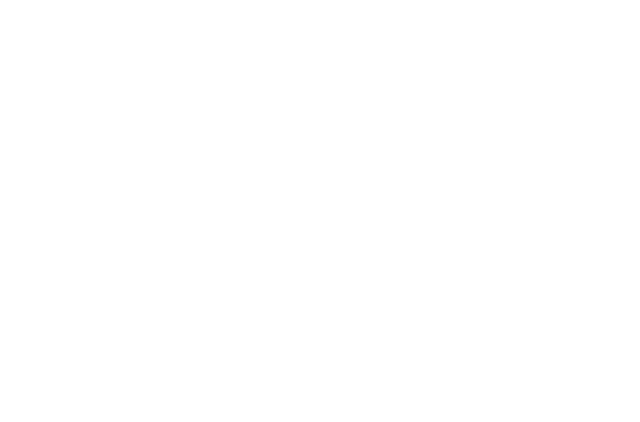
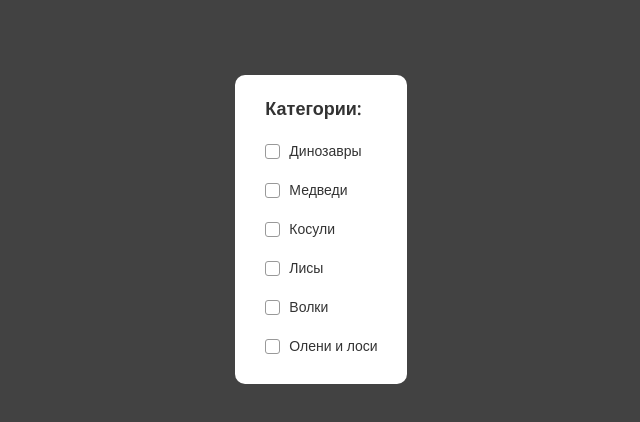
Before and after one commit to l1kholetov/custom_inputs, a plain HTML site: page index.html in a window 1280 px wide. Shown: the whole page, without its empty margins (319-959 px from the left). Drawn offline with nearby package versions, Linux system fonts and the light colour scheme.

Commit message:
Базовая разметка страницы + кастомный checkbox

```diff
--- a/css/style.css
+++ b/css/style.css
@@ -0,0 +1,131 @@
+*{
+  box-sizing: border-box;
+}
+
+a{
+  text-decoration: none;
+}
+
+ul{
+  margin: 0;
+  padding: 0;
+
+  list-style: none;
+}
+
+img{
+  max-width: 100%;
+}
+
+html{
+  font-family: 'Open Sans', 'Arial', sans-serif;
+}
+
+.visually-hidden {
+  position: absolute;
+  width: 1px;
+  height: 1px;
+  margin: -1px;
+  border: 0;
+  padding: 0;
+
+  white-space: nowrap;
+  clip-path: inset(100%);
+  clip: rect(0 0 0 0);
+  overflow: hidden;
+}
+
+body {
+  background-color: #424242;
+}
+
+.container{
+  display: flex;
+  flex-wrap: wrap;
+  justify-content: space-around;
+  align-items: center;
+
+  max-width: 1920px;
+  padding: 75px 75px 0 75px;
+}
+
+/* Checkbox */
+
+.checkbox{
+  display: inline-block;
+  padding: 21px 29px 29px 30px;
+
+  background-color: #FFF;
+  border-radius: 10px;
+}
+
+.checkbox__title{
+  margin: 0;
+  margin-bottom: 20px;
+
+  font-size: 18px;
+  line-height: 25px;
+  font-weight: 600;
+  color: #333;
+}
+
+.checkbox__item:not(:last-child){
+  margin-bottom: 20px;
+}
+
+.checkbox__label{
+  position: relative;
+  padding-left: 24px;
+
+  font-size: 14px;
+  line-height: 19px;
+  font-weight: 400;
+  color: #333;
+
+  cursor: pointer;
+}
+
+.checkbox__input{
+  display: none;
+}
+
+.checkbox__input + span{
+  position: absolute;
+  top: 3px;
+  left: 0;
+
+  display: block;
+  width: 15px;
+  height: 15px;
+  text-align: center;
+
+  border: 1px solid #999;
+  border-radius: 3px;
+
+  transition: border .2s ease-in-out;
+}
+
+.checkbox__input + span::before{
+  content: '';
+
+  position: absolute;
+  top: 0;
+  left: 0;
+  right: 0;
+  bottom: 0;
+
+  background-image: url(/img/svg/checkbox.svg);
+  background-position: center center;
+  background-repeat: no-repeat;
+
+  opacity: 0;
+  transition: opacity .2s ease-in-out;
+}
+
+.checkbox__input:checked + span{
+  border: 1px solid #CCB26E;
+}
+
+.checkbox__input:checked + span::before{
+  opacity: 1;
+}
--- a/index.html
+++ b/index.html
@@ -3,11 +3,67 @@
 <head>
   <meta charset="UTF-8">
   <meta name="viewport" content="width=device-width, initial-scale=1.0">
+  <link rel="preconnect" href="https://fonts.googleapis.com">
+  <link rel="preconnect" href="https://fonts.gstatic.com" crossorigin>
+  <link href="https://fonts.googleapis.com/css2?family=Open+Sans:ital,wght@0,300..800;1,300..800&display=swap" rel="stylesheet">
   <link rel="stylesheet" href="css/normalize.css">
   <link rel="stylesheet" href="css/style.css">
   <title>Кастомные интерактивные элементы</title>
 </head>
 <body>
+  <main>
+    <h1 class="visually-hidden">Кастомные интерактивные элементы</h1>
 
+    <div class="container">
+      <article class="checkbox">
+        <h2 class="checkbox__title">Категории:</h2>
+
+        <ul class="checkbox__list">
+          <li class="checkbox__item">
+            <label class="checkbox__label">
+              <input class="checkbox__input" type="checkbox">
+              Динозавры
+              <span></span>
+            </label>
+          </li>
+          <li class="checkbox__item">
+            <label class="checkbox__label">
+              <input class="checkbox__input" type="checkbox">
+              Медведи
+              <span></span>
+            </label>
+          </li>
+          <li class="checkbox__item">
+            <label class="checkbox__label">
+              <input class="checkbox__input" type="checkbox">
+              Косули
+              <span></span>
+            </label>
+          </li>
+          <li class="checkbox__item">
+            <label class="checkbox__label">
+              <input class="checkbox__input" type="checkbox">
+              Лисы
+              <span></span>
+            </label>
+          </li>
+          <li class="checkbox__item">
+            <label class="checkbox__label">
+              <input class="checkbox__input" type="checkbox">
+              Волки
+              <span></span>
+            </label>
+          </li>
+          <li class="checkbox__item">
+            <label class="checkbox__label">
+              <input class="checkbox__input" type="checkbox">
+              Олени и лоси
+              <span></span>
+            </label>
+          </li>
+        </ul>
+      </article>
+    </div>
+  </main>
 </body>
 </html>
```
Also changed, not shown: img/svg/checkbox.svg (added).
